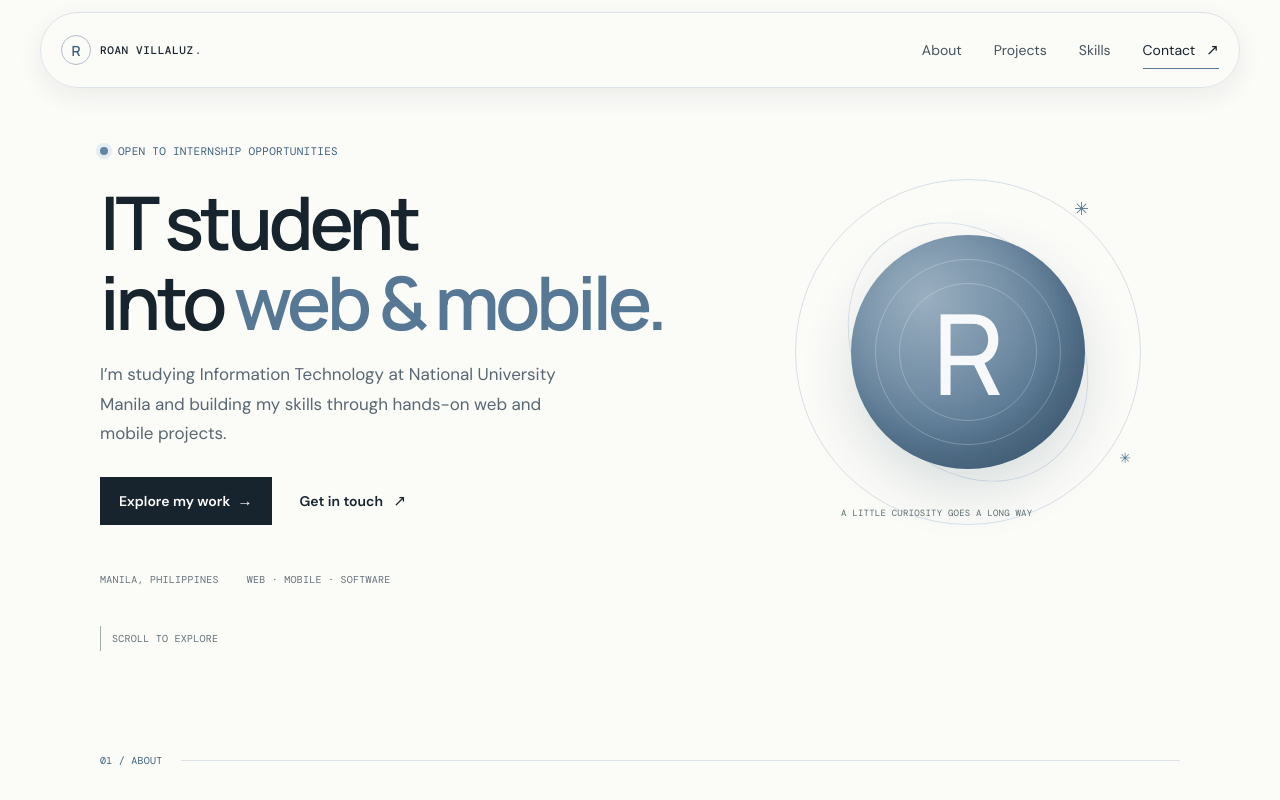
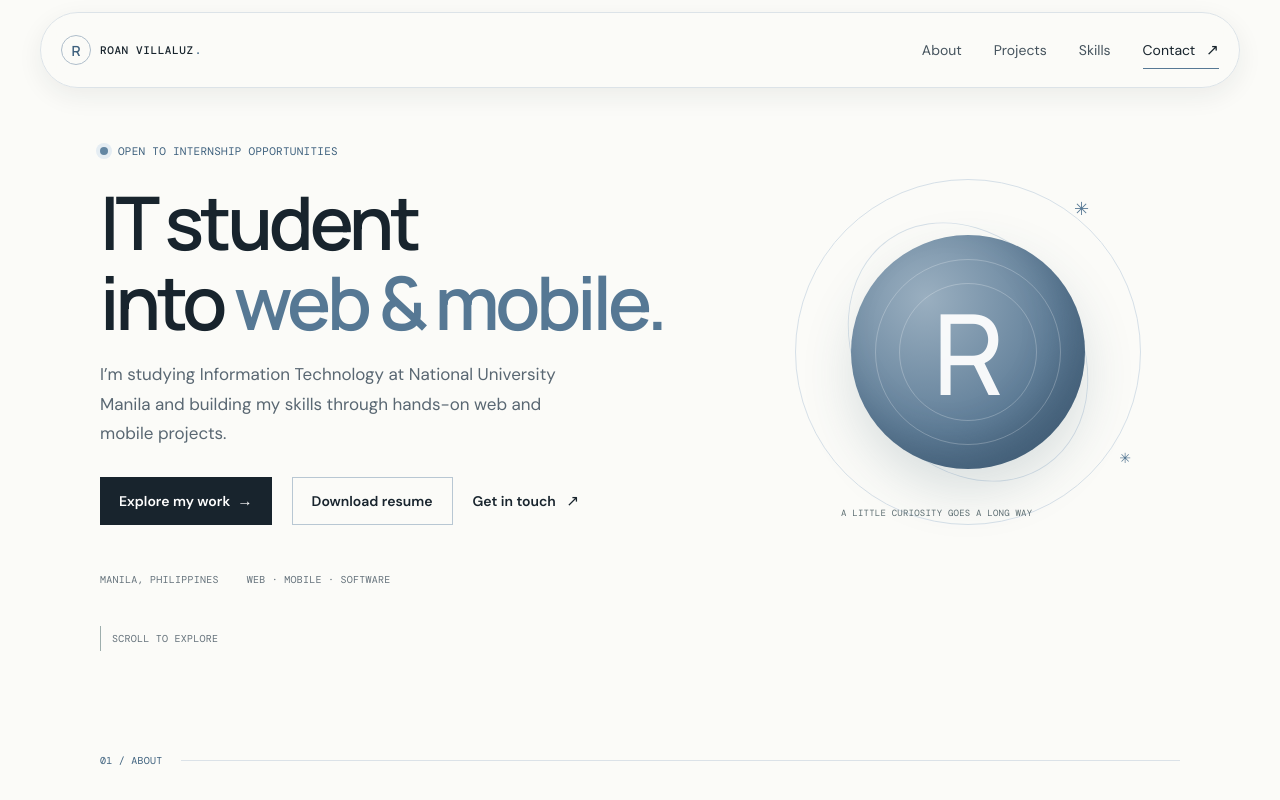
Before and after one commit to roan-hub/Portfolio, a React (Vite) app: page / in a window 1280 px wide. Shown: the top 800 px of the page. Built offline with nearby package versions, Linux system fonts and the light colour scheme.

Commit message:
Add downloadable resume

```diff
--- a/src/App.css
+++ b/src/App.css
@@ -50,11 +50,13 @@ nav { display: flex; align-items: center; gap: 32px; color: #46545e; font-size:
 .hero h1, .work-intro h2, .skills-layout h2, .education-layout h2, .contact-layout h2 { margin: 24px 0 18px; color: var(--ink); font: 600 clamp(52px, 6vw, 74px)/1.08 var(--display); letter-spacing: -.055em; }
 .hero h1 span, .about-grid h2 span, .work-intro h2 span, .skills-layout h2 span, .education-layout h2 span, .contact-layout h2 span { color: var(--accent); }
 .hero-description { max-width: 470px; color: var(--muted); font-size: 17px; line-height: 1.75; }
-.hero-actions { display: flex; align-items: center; gap: 28px; margin-top: 28px; }
+.hero-actions { display: flex; align-items: center; flex-wrap: wrap; gap: 14px 20px; margin-top: 28px; }
 .button { display: inline-flex; align-items: center; justify-content: center; padding: 14px 19px; font-size: 14px; font-weight: 600; transition: transform .2s, background .2s; }
 .button:hover { transform: translateY(-2px); }
 .button-primary { background: var(--ink); color: white; }
 .button-primary:hover { background: var(--accent-dark); color: white; }
+.button-outline { border: 1px solid #b8c7d3; background: transparent; color: var(--ink); }
+.button-outline:hover { background: #e9f0f5; color: var(--ink); }
 .simple-link { font-size: 14px; font-weight: 600; }
 .hero-footnote { display: flex; gap: 28px; margin-top: 48px; color: #65727b; font-size: 10px; }
 
--- a/src/App.jsx
+++ b/src/App.jsx
@@ -106,6 +106,7 @@ function App() {
             <p className="hero-description">I’m studying Information Technology at National University Manila and building my skills through hands-on web and mobile projects.</p>
             <div className="hero-actions">
               <a className="button button-primary" href="#work">Explore my work <Arrow /></a>
+              <a className="button button-outline" href="/resume.pdf" download="Roan-Villaluz-Resume.pdf" aria-label="Download Roan Villaluz's resume as a PDF">Download resume</a>
               <a className="simple-link" href="mailto:vroan21@gmail.com">Get in touch <Arrow diagonal /></a>
             </div>
             <div className="hero-footnote"><span>MANILA, PHILIPPINES</span><span>WEB · MOBILE · SOFTWARE</span></div>
```
Also changed, not shown: 1 other file (tests, documents, lock files or other folders).
